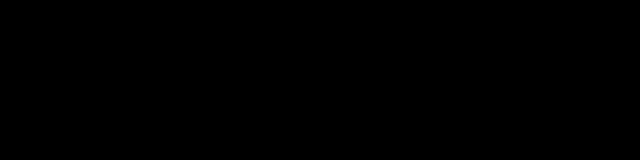
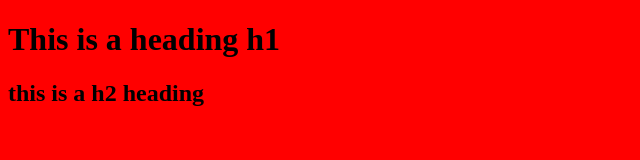
Before and after one commit to Rohanvish4/repo0, a plain HTML site: page index.html in a window 1280 px wide. Shown: the whole page, without its empty margins (0-640 px from the left). Drawn offline with Linux system fonts and the light colour scheme.

Commit message:
Update styles.css

```diff
--- a/styles.css
+++ b/styles.css
@@ -1,5 +1,5 @@
 
 * {
-    background-color: rgb(00, 00, 00);
+    background-color: rgb(255,0,0);
 
 }
```
